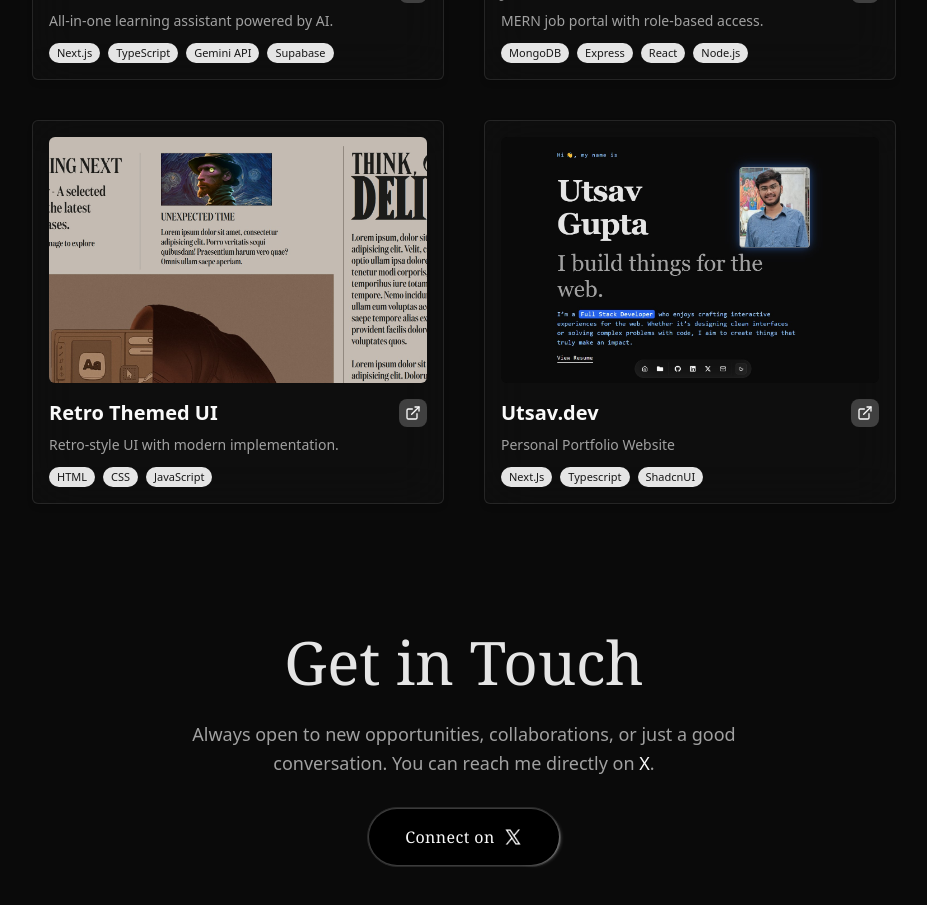
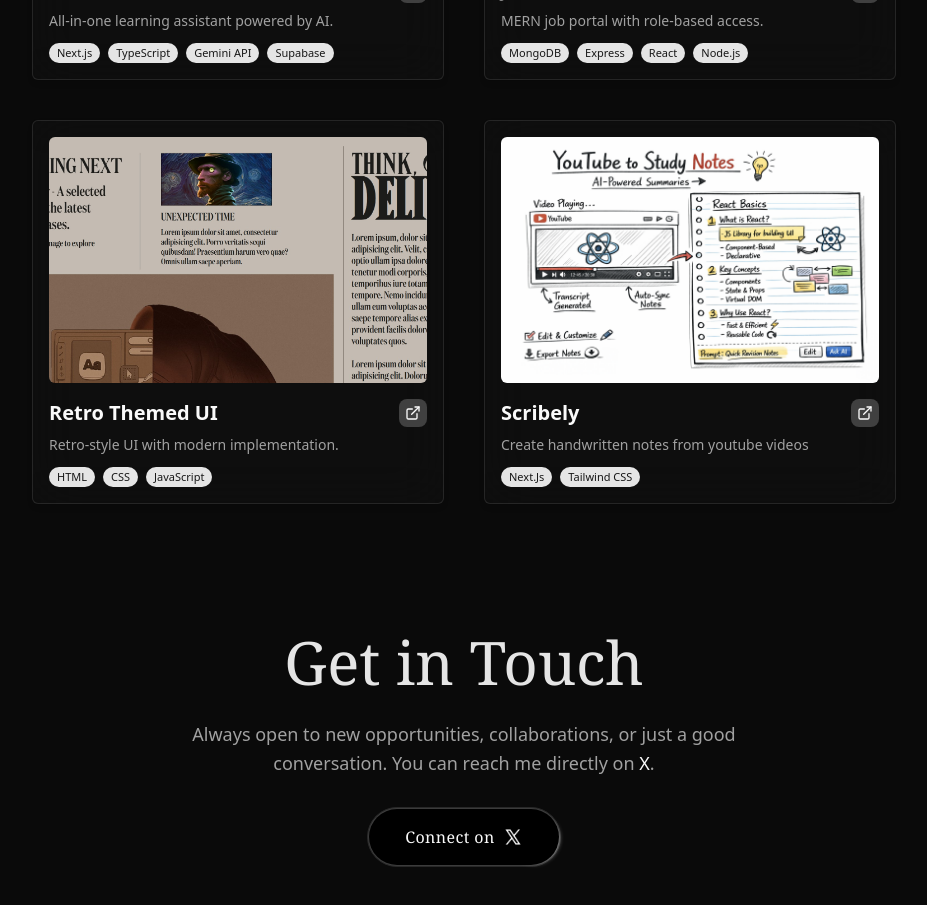
Before and after one commit to utsavg05/next-portfolio, a Next.js app: page / in a window 1280 px wide. Shown: the part 2700-3605 px from the top of the page, without its empty margins (176-1103 px from the left). Built offline with nearby package versions, Linux system fonts and the light colour scheme.

Commit message:
Added scribely project

```diff
--- a/src/components/projects.tsx
+++ b/src/components/projects.tsx
@@ -47,11 +47,11 @@ const projects = [
     tech: ["HTML", "CSS", "JavaScript"],
   },
   {
-    title: "Utsav.dev",
-    description: "Personal Portfolio Website",
-    image: "/portfolio_landing.jpg",
-    link: "https://utsavxyz.vercel.app/",
-    tech: ["Next.Js", "Typescript", "ShadcnUI"],
+    title: "Scribely",
+    description: "Create handwritten notes from youtube videos",
+    image: "/scribely.png",
+    link: "https://scribely-umber.vercel.app/",
+    tech: ["Next.Js", "Tailwind CSS"],
   },
 
 ];
```
Also changed, not shown: public/scribely.png (added), public/scribely2.png (added).
